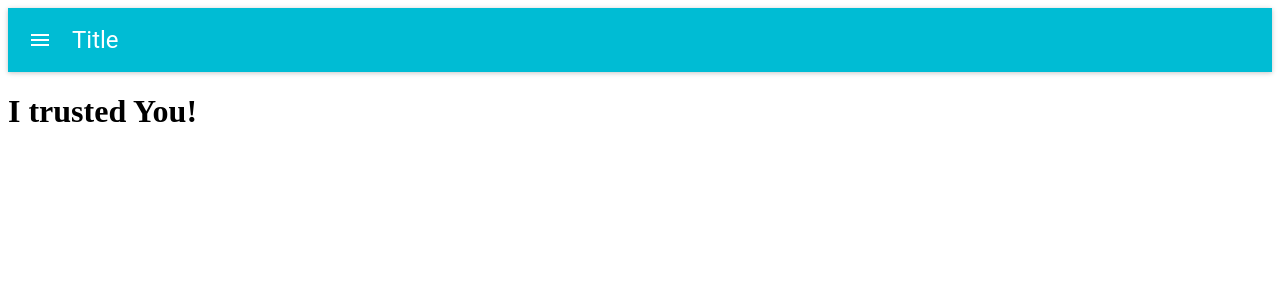
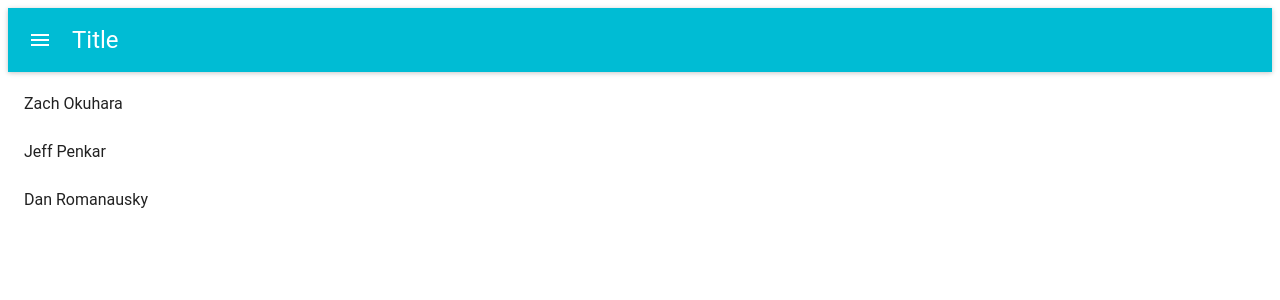
Before and after one commit to b2bwwc/SockChat, a React app: page / in a window 1280 px wide. Shown: the top 300 px of the page. Built offline with nearby package versions, Linux system fonts and the light colour scheme.

Commit message:
Add UserList to interface

```diff
--- a/package.json
+++ b/package.json
@@ -41,5 +41,8 @@
     "style-loader": "^0.16.0",
     "webpack": "^2.3.1",
     "webpack-dev-server": "^2.4.2"
+  },
+  "devDependencies": {
+    "webpack": "^2.3.2"
   }
 }
--- a/src/js/App.js
+++ b/src/js/App.js
@@ -3,6 +3,7 @@ import getMuiTheme from 'material-ui/styles/getMuiTheme';
 import MuiThemeProvider from 'material-ui/styles/MuiThemeProvider';
 
 import HeaderBar from './Components/HeaderBar'
+import UserList from './Components/UserList'
 const muiTheme = getMuiTheme();
 
 class App extends React.Component {
@@ -10,7 +11,9 @@ class App extends React.Component {
     return (
       <div>
         <HeaderBar />
-        <h1>I trusted You!</h1>
+        <div style={{width:"20vw"}}>
+          <UserList />
+        </div>
       </div>
     )
   }
--- /dev/null
+++ b/src/js/Components/UserList/UserList.js
@@ -0,0 +1,28 @@
+import React from 'react'
+import {List, ListItem} from 'material-ui/List';
+
+class UserList extends React.Component {
+  constructor(props) {
+    super(props);
+  }
+
+  render() {
+    return (
+      <List>
+        <ListItem
+          primaryText="Zach Okuhara"
+        />
+        <ListItem
+          primaryText="Jeff Penkar"
+        />
+        <ListItem
+          primaryText="Dan Romanausky"
+        />
+      </List>
+    )
+  }
+}
+
+UserList.defaultProps = {}
+
+export default UserList;
--- /dev/null
+++ b/src/js/Components/UserList/index.js
@@ -0,0 +1,3 @@
+import UserList from './UserList'
+
+export default UserList;
```
